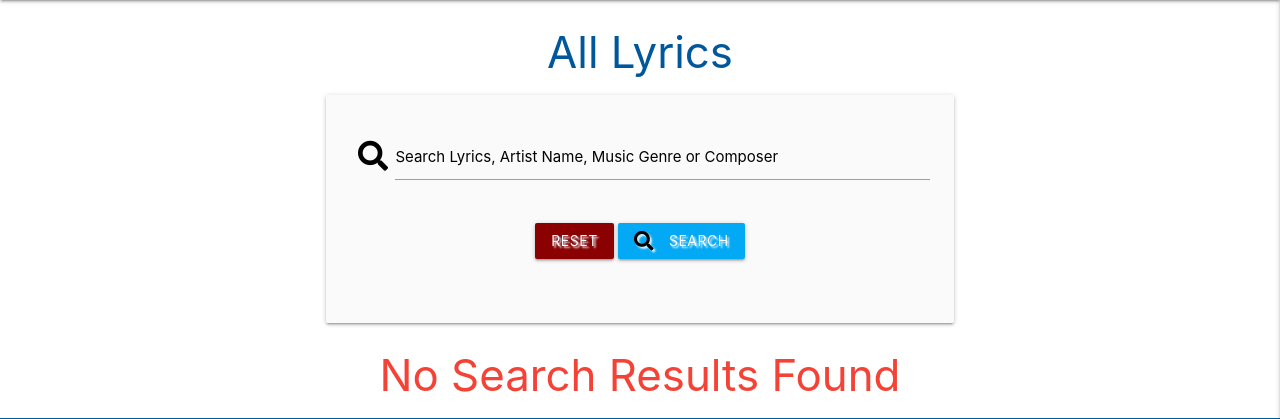
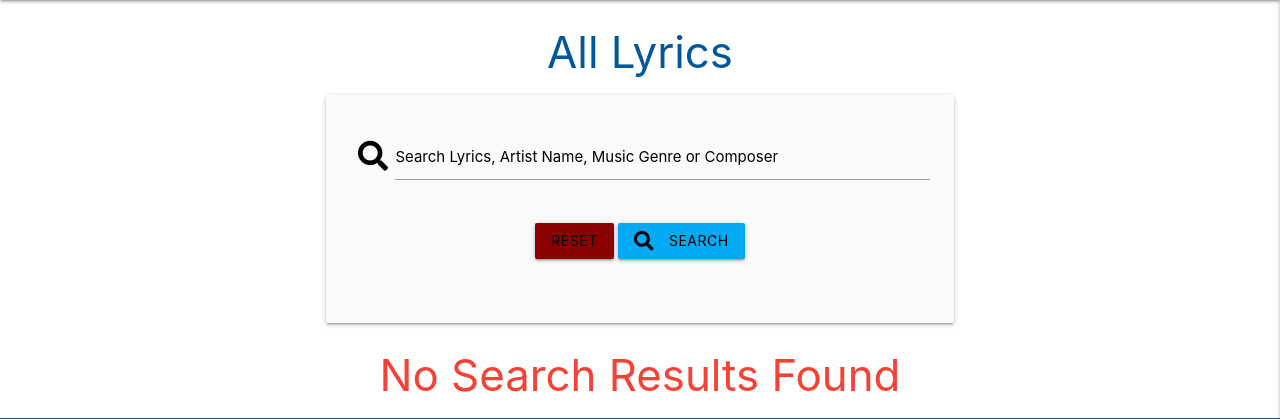
Before and after one commit to J0hn1975/MS3-LyricFinder, a Flask app: page /search in a window 1280 px wide. Shown: the part 64-483 px from the top of the page. Run offline with Flask 2, Linux system fonts and the light colour scheme; data that the repository does not hold is empty; some libraries are stand-ins or nearby versions.

Commit message:
Change button text colour from white to black

```diff
--- a/templates/add_genre.html
+++ b/templates/add_genre.html
@@ -17,7 +17,7 @@
       <!-- Button container -->
       <div class="row">
          <div class="col s12 center-align">
-            <button type="submit" class="btn-large light-blue darken-1 text-shadow">Add Genre <i class="fas fa-plus-square right"></i></button>
+            <button type="submit" class="btn-large black-text light-blue darken-1 text-shadow">Add Genre <i class="fas fa-plus-square right"></i></button>
          </div>
       </div>
    </form>
--- a/templates/add_lyrics.html
+++ b/templates/add_lyrics.html
@@ -61,7 +61,7 @@
       <!-- submit button -->
       <div class="row">
          <div class="col s12 center-align">
-            <button type="submit" class="btn-large light-blue darken-1 text-shadow">Add Lyrics <i class="fas fa-plus-square right"></i></button>
+            <button type="submit" class="btn-large black-text light-blue darken-1 text-shadow">Add Lyrics <i class="fas fa-plus-square right"></i></button>
          </div>
       </div>
    </form>
--- a/templates/edit_lyrics.html
+++ b/templates/edit_lyrics.html
@@ -70,7 +70,7 @@
             <a href="{{ url_for('get_lyrics') }}" class="btn-large red text-shadow">
                Cancel <i class="fas fa -times-circle right"></i>
             </a>
-            <button type="submit" class="btn-large light-blue darken-1 text-shadow">Edit Lyrics <i class="fas fa-edit right"></i></button>
+            <button type="submit" class="btn-large black-text light-blue darken-1 text-shadow">Edit Lyrics <i class="fas fa-edit right"></i></button>
          </div>
       </div>
    </form>
--- a/templates/genres.html
+++ b/templates/genres.html
@@ -6,7 +6,7 @@
 <!-- Add Genre Button -->
 <div class="row">
    <div class="col s12 center-align">
-      <a href="{{ url_for('add_genres') }}" class="btn-large black-text light-blue darken-2"> Add Genre <i class="fas fa -plus-square right"></i> </a>
+      <a href="{{ url_for('add_genres') }}" class="btn-small black-text light-blue darken-2"> Add Genre <i class="fas fa -plus-square right"></i> </a>
    </div>
 </div>
 <div class="row">
--- a/templates/lyrics.html
+++ b/templates/lyrics.html
@@ -19,8 +19,8 @@
                <!-- reset and search buttons -->
                <div class="row center-align">
                   <div class="col s12">
-                     <a href="{{ url_for('get_lyrics') }}" class="red btn text-shadow">Reset</a>
-                     <button type="submit" class="light-blue darken-5 btn text-shadow"><i class="fas fa-search left"></i> Search</button>
+                     <a href="{{ url_for('get_lyrics') }}" class="red btn black-text">Reset</a>
+                     <button type="submit" class="light-blue black-text darken-5 btn"><i class="fas fa-search left"></i> Search</button>
                   </div>
                </div>
             </div>
@@ -56,8 +56,8 @@
             <div class="card-action">
                <div class="row center-align">
                   {% if session.user|lower == lyric.created_by|lower %}
-                  <a href="{{ url_for('delete_lyrics', lyrics_id=lyric._id) }}" class="btn-small green accent-4">Delete</a>
-                  <a href="{{ url_for('edit_lyrics', lyrics_id=lyric._id) }}" class="btn-small light-blue lighten-1">Edit</a>
+                  <a href="{{ url_for('delete_lyrics', lyrics_id=lyric._id) }}" class="btn-small black-text green accent-4">Delete</a>
+                  <a href="{{ url_for('edit_lyrics', lyrics_id=lyric._id) }}" class="btn-small black-text light-blue lighten-1">Edit</a>
                   {% endif %}
                </div>
             </div>
```
